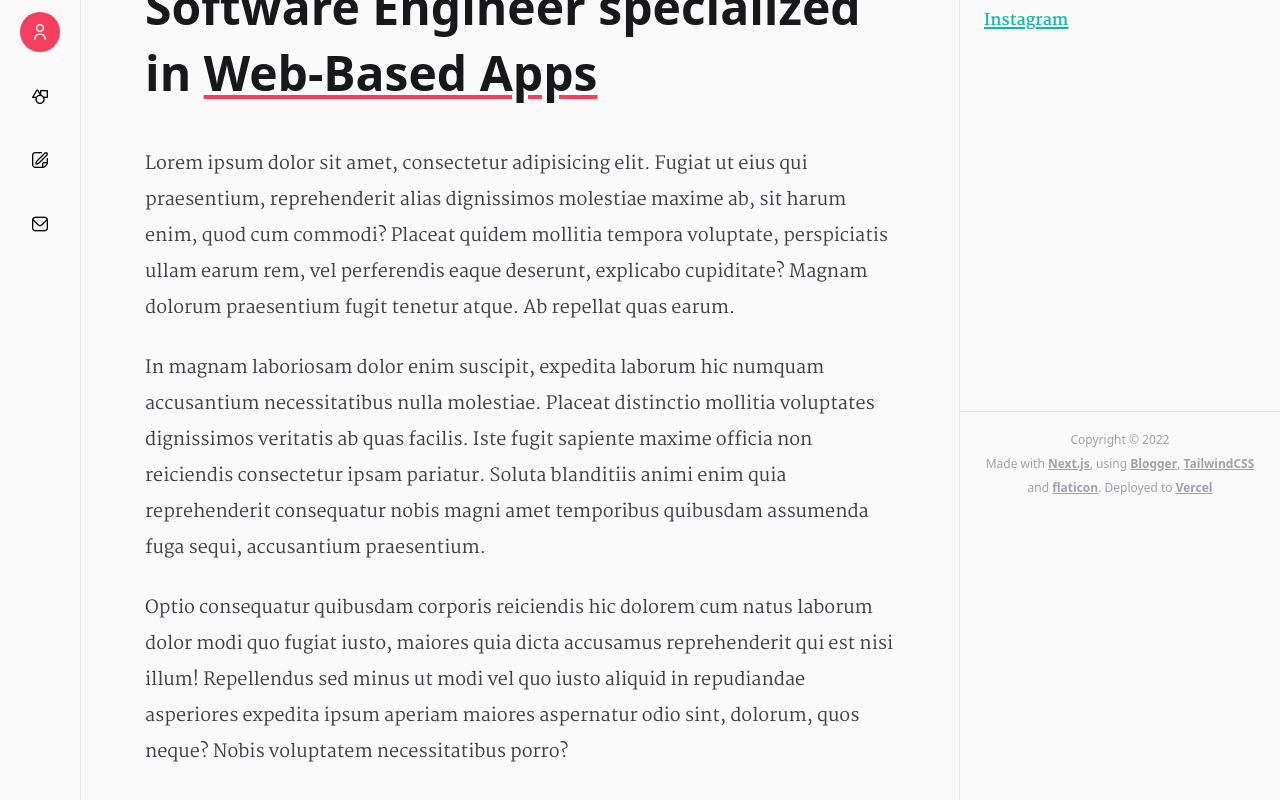
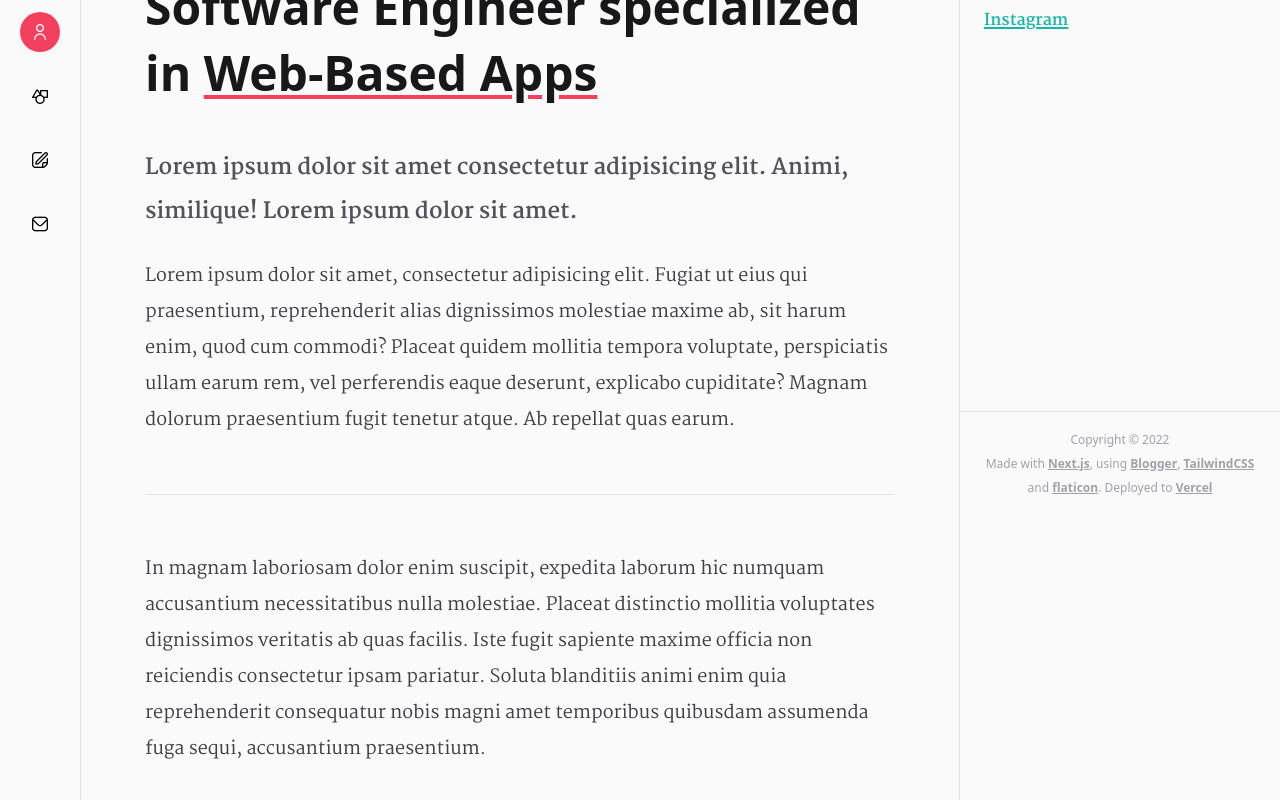
Before and after one commit to keynesfariz/portfolio, a Next.js app: page /about in a window 1280 px wide. Shown: the part 284-1084 px from the top of the page. Built offline with nearby package versions, Linux system fonts and the light colour scheme.

Commit message:
Idk why these codes did not work before

```diff
--- a/pages/[...postPath].js
+++ b/pages/[...postPath].js
@@ -34,10 +34,12 @@ export async function getStaticProps(context) {
   const post = await getPostByPath(postPath.join("/"));
 
   if (post.error) {
+    // console.log(post);
     return {
       notFound: true,
     };
   }
+
   return {
     props: {
       post,
@@ -55,6 +57,7 @@ export async function getStaticPaths() {
     if (!data.error) {
       data.items.map((post) => {
         const mySlug = getSlugFromURL(post.url);
+        // console.log(mySlug);
         const myParams = {
           params: {
             postPath: mySlug.split("/"),
--- a/pages/about.js
+++ b/pages/about.js
@@ -13,6 +13,10 @@ export default function About() {
         Engineer specialized in{" "}
         <span className="underline decoration-rose-500">Web-Based Apps</span>
       </h1>
+      <p className="lead">
+        Lorem ipsum dolor sit amet consectetur adipisicing elit. Animi,
+        similique! Lorem ipsum dolor sit amet.
+      </p>
       <p>
         Lorem ipsum dolor sit amet, consectetur adipisicing elit. Fugiat ut eius
         qui praesentium, reprehenderit alias dignissimos molestiae maxime ab,
@@ -21,6 +25,7 @@ export default function About() {
         explicabo cupiditate? Magnam dolorum praesentium fugit tenetur atque. Ab
         repellat quas earum.
       </p>
+      <hr />
       <p>
         In magnam laboriosam dolor enim suscipit, expedita laborum hic numquam
         accusantium necessitatibus nulla molestiae. Placeat distinctio mollitia
@@ -29,14 +34,6 @@ export default function About() {
         blanditiis animi enim quia reprehenderit consequatur nobis magni amet
         temporibus quibusdam assumenda fuga sequi, accusantium praesentium.
       </p>
-      <p>
-        Optio consequatur quibusdam corporis reiciendis hic dolorem cum natus
-        laborum dolor modi quo fugiat iusto, maiores quia dicta accusamus
-        reprehenderit qui est nisi illum! Repellendus sed minus ut modi vel quo
-        iusto aliquid in repudiandae asperiores expedita ipsum aperiam maiores
-        aspernatur odio sint, dolorum, quos neque? Nobis voluptatem
-        necessitatibus porro?
-      </p>
     </Layout>
   );
 }
--- a/pages/projects.js
+++ b/pages/projects.js
@@ -20,6 +20,7 @@ export async function getStaticProps() {
   const data = await getAllPosts(PROJECT);
 
   if (data.error) {
+    // console.log(data.error.details);
     return {
       notFound: true,
     };
```
Also changed, not shown: utilities/blogger.js (+6 -2 lines).
